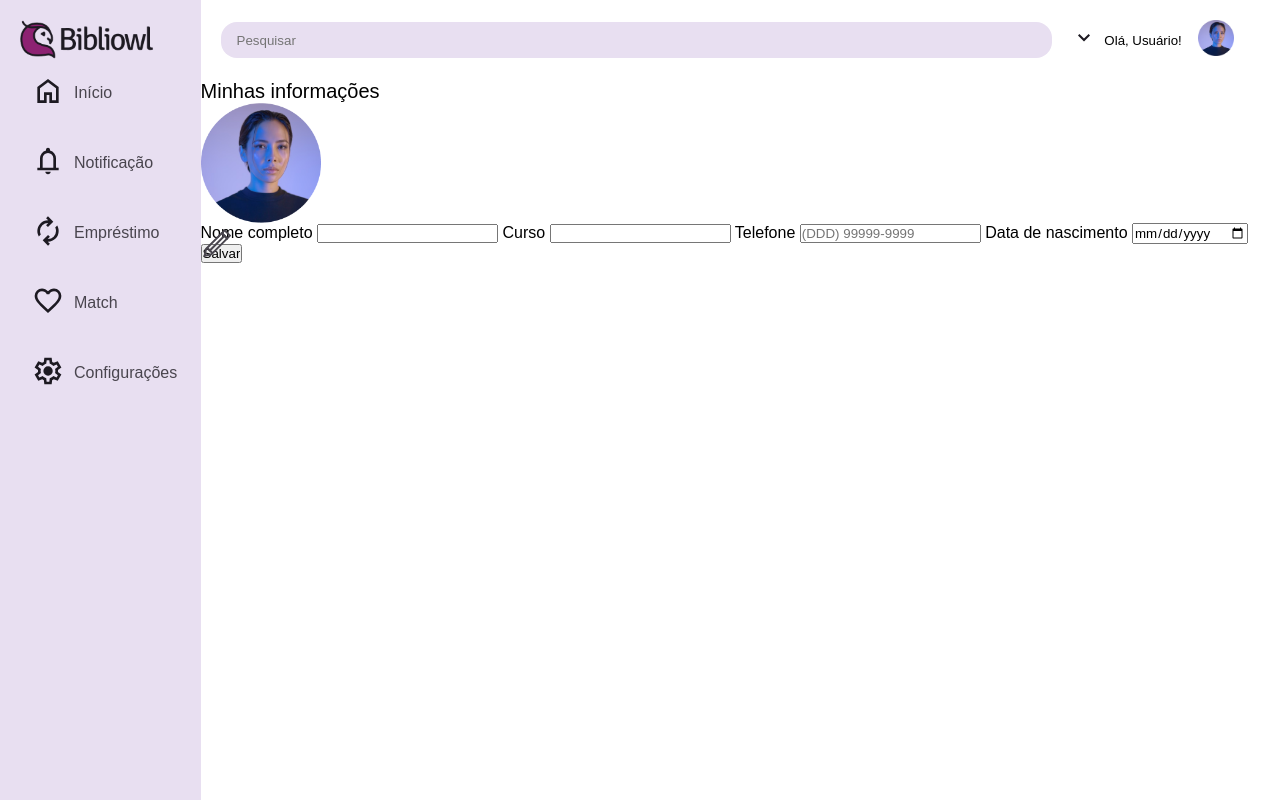
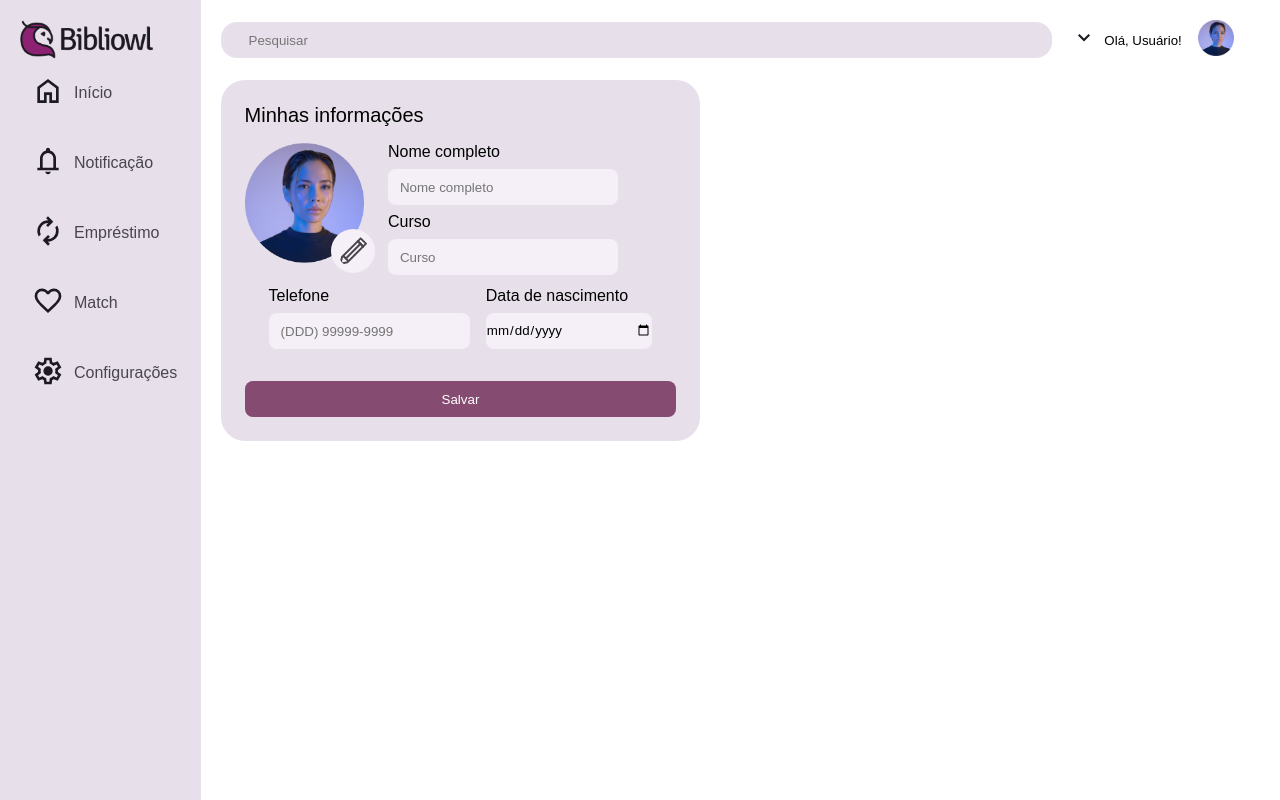
Before and after one commit to EddieSantana21/bibliOwl, a PHP site: page /pages/profile.php in a window 1280 px wide. Run offline with PHP 8.4, Linux system fonts and the light colour scheme.

Commit message:
style: editar informações do usuário

```diff
--- a/bibliowl/components/profile/sectionInformation/sectionInformation.css
+++ b/bibliowl/components/profile/sectionInformation/sectionInformation.css
@@ -1,27 +1,120 @@
-.card-profile h4 {
+:root {
+    --inverse-on-surface: #F5EFF7;
+    --tertiary: #854B71;
+    --surface-variant: #E7E0EB;
+}
+
+h4 {
     font-weight: 300;
     font-size: 20px;
+    padding-bottom: 16px;
 }
 
-.card-profile .image-profile {
+.card-profile {
+    display: flex;
+    flex-direction: column;
+    width: 40%;
+    background-color: var(--surface-variant);
+    border-radius: 24px;
+    margin: 0 20px;
+    padding: 24px;
+}
+
+.card-profile form {
+    display: block;
+}
+
+.card-profile .form-profile .image-profile {
     width: 120px;
     height: 120px;
     border: 50%;
+    display: flex;
+    position: relative;
+}
+.card-profile .form-profile .image-profile .edit {
+    position: absolute;
+    top: 86px;
+    left: 86px;
+
 }
 
-.card-profile .image-profile img {
+.card-profile .form-profile .image-profile .nome-curso {
+    margin-left: 24px;
+}
+
+.card-profile .form-profile .tel-data {
+    display: flex;
+    margin-top: 24px;
+}
+
+.card-profile .form-profile .tel-data .input-tel {
+    display: flex;
+    flex-direction: column;
+}
+
+.card-profile .form-profile .tel-data {
+    display: flex;
+    margin: 24px 24px;
+    gap: 16px; /* Adicionado para o espaçamento */
+}
+
+.card-profile .form-profile .tel-data .input-tel,
+.card-profile .form-profile .tel-data .input-data {
+    display: flex;
+    flex-direction: column;
+    flex-grow: 1; /* Faz os inputs ocuparem mais espaço */
+}
+
+.card-profile .form-profile .image-profile  img {
     width: 100%;
     height: 100%;
-}
-
-.card-profile .image-profile svg {
-    position: relative;
-}
-
-.card-profile .image-profile input {
-    position: absolute;
 }
 
 input[type="file"] {
     display: none;
 }
+
+.card-profile .form-profile .image-profile svg {
+    background-color: var(--inverse-on-surface);
+    border-radius: 50%;
+    padding: 6px;
+    bottom: 36px;
+    left: 86px;
+}
+
+.card-profile .form-profile input {
+    background-color: var(--inverse-on-surface);
+    border-radius: 8px;
+    border: none;
+    height: 36px;
+    margin: 8px 0;
+    width: 100%; /* Ajusta largura */
+    box-sizing: border-box; /* Garante alinhamento */
+}
+.card-profile .form-profile .btn-salvar {
+    background-color: var(--tertiary);
+    color: #fff;
+    border: none;
+    height: 36px;
+    border-radius: 8px;
+    width: 100%;
+}
+
+input::placeholder {
+    padding: 12px;
+}
+
+.card-profile .form-profile .image-profile .nome-curso input {
+    width: auto; /* Ajusta apenas os inputs desta seção */
+    min-width: 230px; /* Define um tamanho máximo, caso necessário */
+    box-sizing: border-box;
+}
+
+.card-profile .form-profile .nome-curso .input-profile {
+    background-color: var(--inverse-on-surface);
+    border-radius: 8px;
+    border: none;
+    height: 36px;
+    width: 100%; /* Inputs ocupam toda a largura disponível */
+    max-width: 500px; /* Limite de largura para ficar maior */
+}
--- a/bibliowl/components/profile/sectionInformation/sectionInformation.php
+++ b/bibliowl/components/profile/sectionInformation/sectionInformation.php
@@ -1,32 +1,40 @@
 <section class="card-profile">
     <h4>Minhas informações</h4>
 
-    <figure class="image-profile">
+    <form action="#" method="POST" class="form-profile">
+        <div class="image-profile">
             <img src="../assets/usuario.png" alt="Imagem de perfil do usuário">
-        <label for="arquivo"><svg width="32" height="32" viewBox="0 0 32 32" fill="none" xmlns="http://www.w3.org/2000/svg">
+            <label class="edit" for="arquivo"><svg width="32" height="32" viewBox="0 0 32 32" fill="none" xmlns="http://www.w3.org/2000/svg">
                     <path d="M5.00003 21.9997L23.6666 3.33368L29 8.66635L10.3333 27.333L3.66669 28.6663L5.00003 21.9997Z" stroke="#49454E" stroke-width="2" stroke-linecap="round" stroke-linejoin="round" />
                     <path d="M20.9025 6.20792L26.1247 11.43" stroke="#49454E" stroke-width="2" stroke-linecap="round" stroke-linejoin="round" />
                     <path d="M20.9025 6.20792L26.1247 11.43" stroke="#49454E" stroke-width="2" stroke-linecap="round" stroke-linejoin="round" />
                     <path d="M6.54138 21.2215L11.1108 25.7908" stroke="#49454E" stroke-width="2" stroke-linecap="round" stroke-linejoin="round" />
                     <path d="M9.15247 23.1798L23.5136 8.81897" stroke="#49454E" stroke-width="2" stroke-linecap="round" stroke-linejoin="round" />
                 </svg></label>
-
-        <input type="file" id="arquivo" class="btn-edit" aria-label="Alterar foto de perfil" name="arquivo">
-    </figure>
-
-    <form action="#" method="POST" class="form-profile">
+            <div class="nome-curso">
+                <input type="file" id="arquivo" class="btn-edit" aria-label="Alterar foto de perfil" name="arquivo" >
                 <label for="full-name" class="info-profile">Nome completo</label>
-        <input type="text" id="full-name" name="full-name" class="input-profile" required>
+                <input type="text" id="full-name" name="full-name" class="input-profile" required placeholder="Nome completo">
 
                 <label for="course" class="info-profile">Curso</label>
-        <input type="text" id="course" name="course" class="input-profile" required>
+                <input type="text" id="course" name="course" class="input-profile" required placeholder="Curso">
+            </div>
+        </div>
 
+        <div class="tel-data">
+            <div class="input-tel">
                 <label for="phone" class="info-profile">Telefone</label>
                 <input type="tel" id="phone" name="phone" class="input-profile" placeholder="(DDD) 99999-9999" pattern="\(\d{2}\)\s?\d{5}-\d{4}" required>
-
+            </div>
+            <div class="input-data">
                 <label for="birthdate" class="info-profile">Data de nascimento</label>
                 <input type="date" id="birthdate" name="birthdate" class="input-profile" required>
+            </div>
+        </div>
 
-        <input type="submit" value="Salvar" class="btn-submit input-profile">
+
+        <button type="submit" class="btn-salvar">
+                Salvar
+        </button>
     </form>
 </section>
```
Lines whose indentation alone changed are shown as unchanged.
